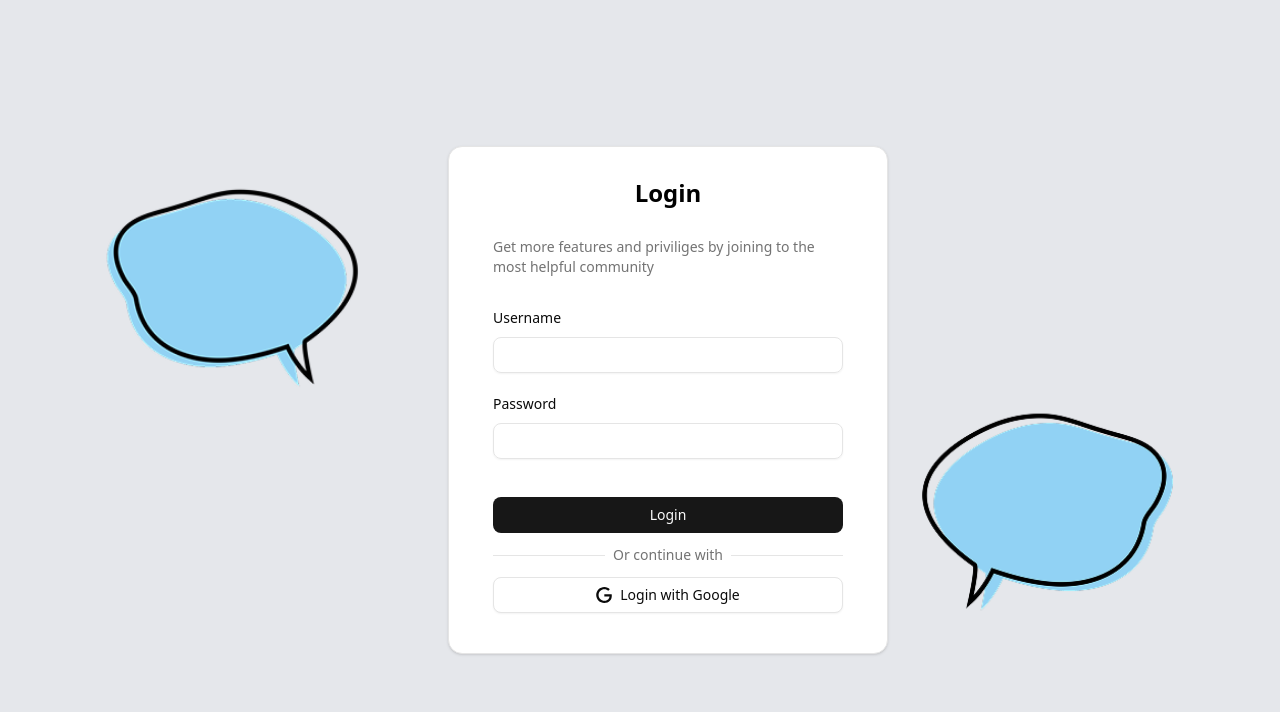
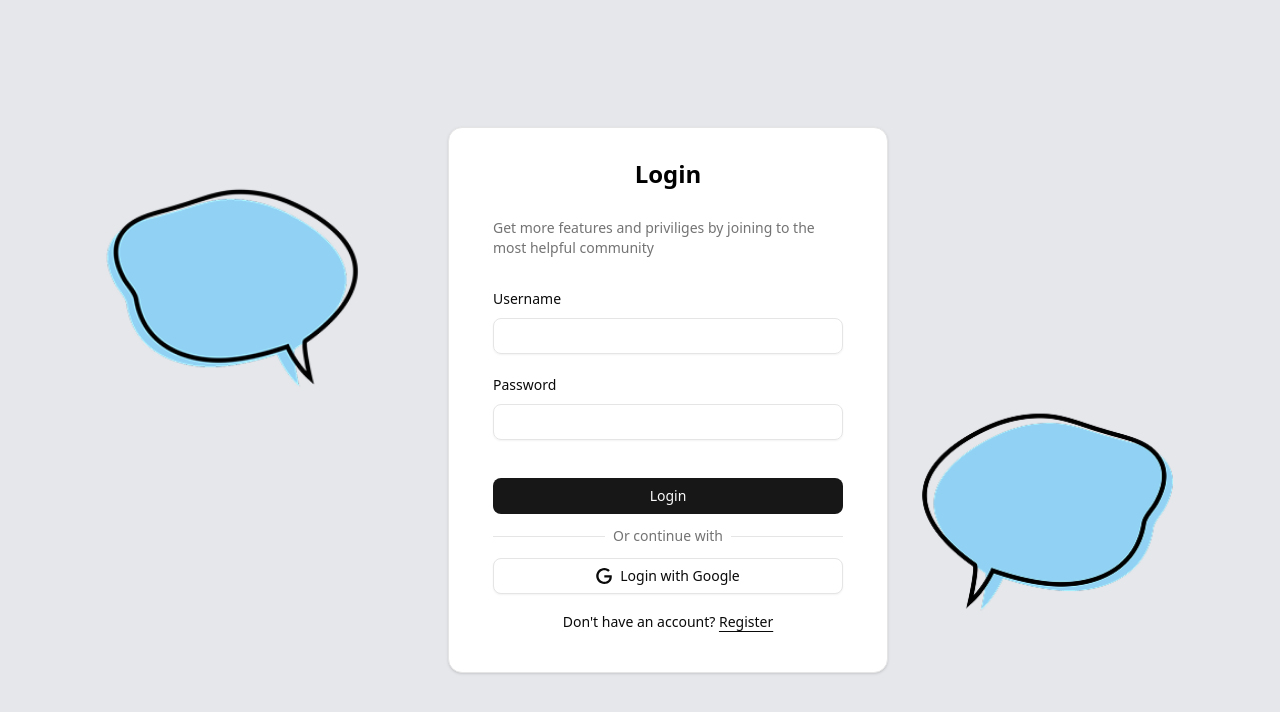
Before and after one commit to aka-space/aka-space-fediverse, a Next.js app in the folder frontend/: page /login in a window 1280 px wide. Shown: the top 712 px of the page. Built offline with nearby package versions, Linux system fonts and the light colour scheme.

Commit message:
feat: add link to navigate to register

```diff
--- a/frontend/src/components/login-form.tsx
+++ b/frontend/src/components/login-form.tsx
@@ -1,5 +1,4 @@
 'use client';
-
 import { cn } from '@/lib/utils';
 import { Button } from '@/components/ui/button';
 import {
@@ -12,6 +11,7 @@ import {
 import { Input } from '@/components/ui/input';
 import { Label } from '@/components/ui/label';
 import { useState } from 'react';
+import Link from 'next/link';
 
 export function LoginForm({
     className,
@@ -67,6 +67,15 @@ export function LoginForm({
                                     </svg>
                                     Login with Google
                                 </Button>
+                                <div className="text-center text-sm mt-1.5">
+                                    Don&apos;t have an account?{' '}
+                                    <Link
+                                        href="#"
+                                        className="underline underline-offset-4"
+                                    >
+                                        Register
+                                    </Link>
+                                </div>
                             </div>
                         </div>
                     </form>
```
